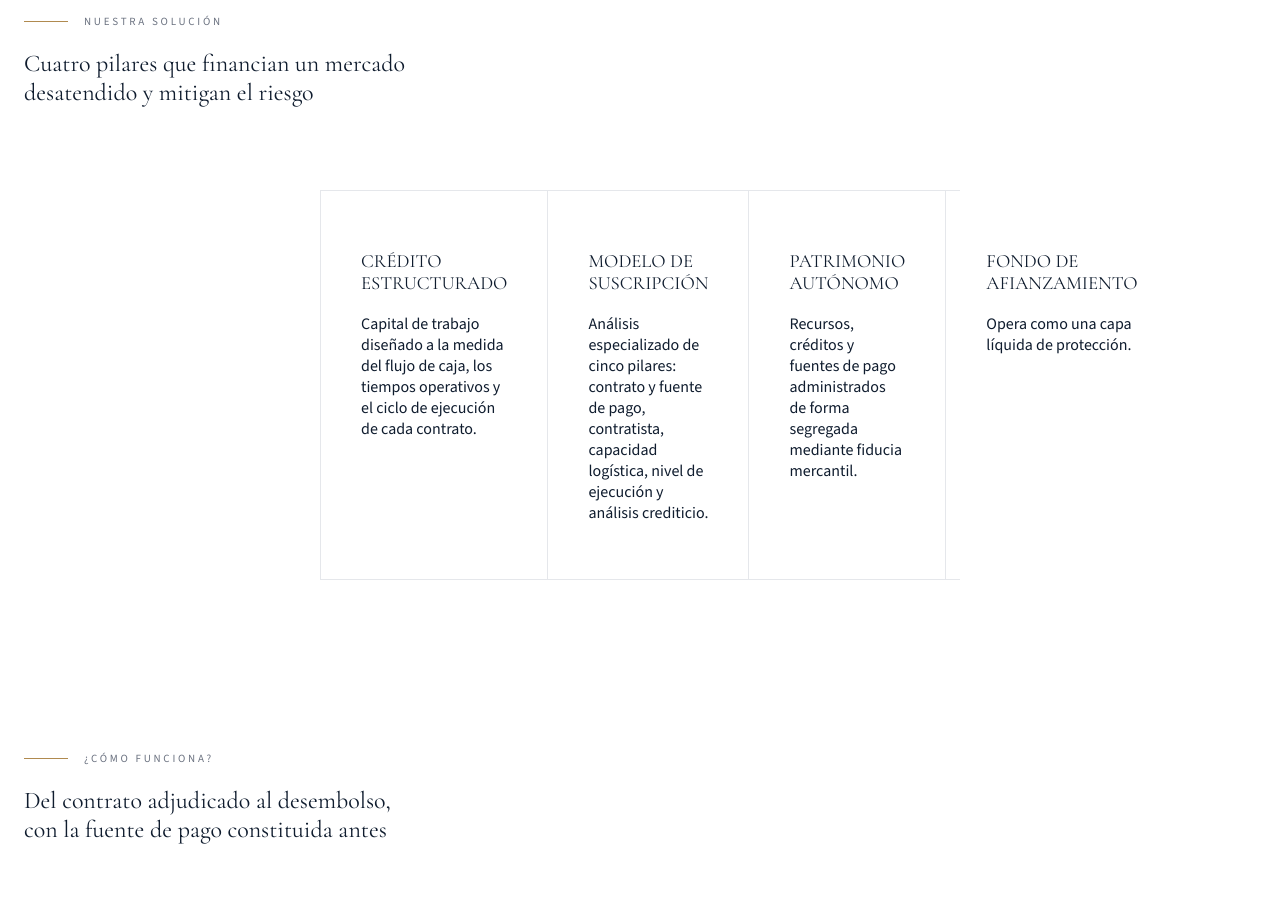
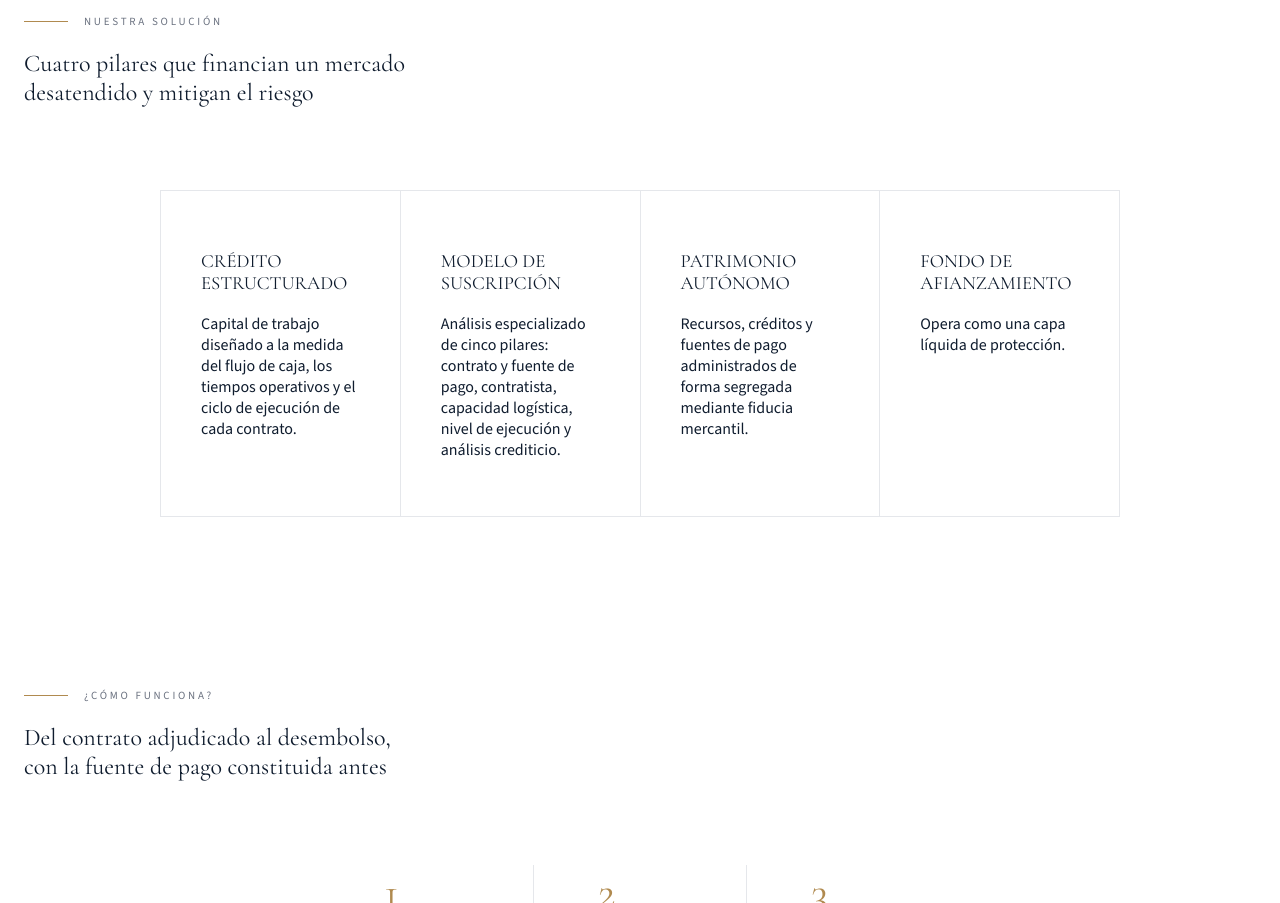
Before and after one commit to nrodriguez-alogo/ankora, a website: page index.html in a window 1280 px wide. Shown: the part 1897-2800 px from the top of the page. Drawn offline with nearby package versions, Linux system fonts and the light colour scheme.

Commit message:
detalle de margenes

```diff
--- a/style.css
+++ b/style.css
@@ -77,7 +77,7 @@ a {
   width: 100%;
   max-width: 80rem;
   margin: 0 auto;
-  padding: 10rem 5rem 0;
+  padding: 10rem 5rem 6rem;
 }
 
 .hero h1 {
@@ -242,8 +242,8 @@ a {
   background: #e5e7eb;
   border: 1px solid #e5e7eb;
   margin-top: 4rem;
-  margin-left: 20rem;
-  margin-right: 20rem;
+  margin-left: 10rem;
+  margin-right: 10rem;
   margin-bottom: 10rem;
 }
 
```
